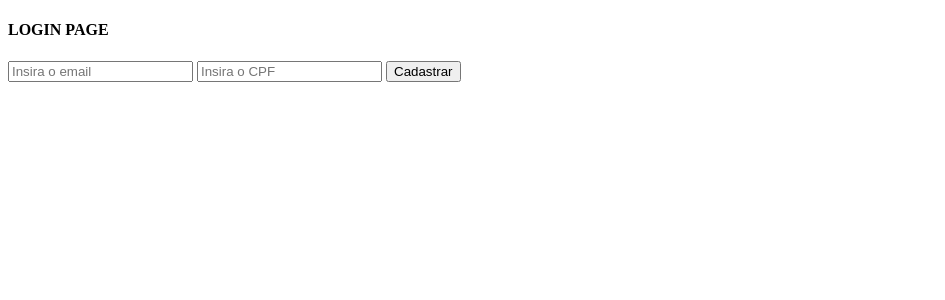
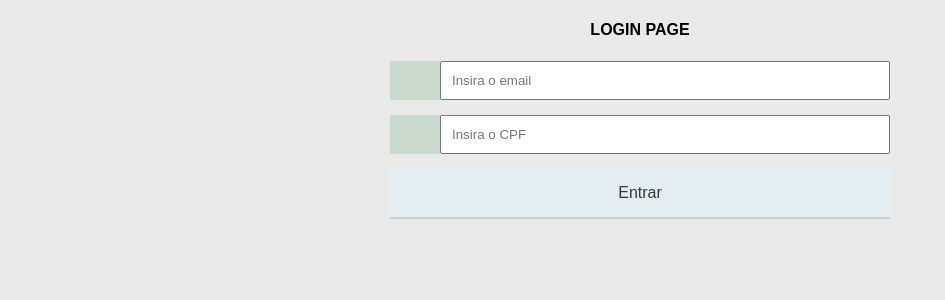
Before and after one commit to Francis1408/Web_Car_Shop, a PHP site: page /loginPage.php in a window 1280 px wide. Shown: the top 300 px of the page, without its empty margins (0-945 px from the left). Run offline with PHP 8.4, Linux system fonts and the light colour scheme; some libraries are stand-ins or nearby versions.

Commit message:
adicionando alguns estilos

```diff
--- a/Trabalho/cadastroVeiculoPage.php
+++ b/Trabalho/cadastroVeiculoPage.php
@@ -5,6 +5,7 @@
 	<meta charset="utf-8">
 	<meta name="viewport" content="width=device-width, initial-scale=1">
 	<title></title>
+	<link rel="stylesheet" type="text/css" href="style.css">
 </head>
 <body>
 	<h4>Preencha as informações do veículo que será anunciado</h4>
@@ -24,7 +25,7 @@
 		<label for="Marca">Marca:</label>
 		<input type="text" name="marca">
 		<br>
-		<input type="submit" name="register" value="Publicar">
+		<input type="submit" name="register" value="Publicar" class="button">
 	</form>
 </body>
 </html>
--- a/Trabalho/catalogPage.php
+++ b/Trabalho/catalogPage.php
@@ -13,6 +13,7 @@
 	<meta charset="utf-8">
 	<meta name="viewport" content="width=device-width, initial-scale=1">
 	<title>MENU</title>
+	<link rel="stylesheet" type="text/css" href="style.css">
 </head>
 <body>
 	<h1>CATÁLOGO</h1>
--- a/Trabalho/createAnuncio.php
+++ b/Trabalho/createAnuncio.php
@@ -4,6 +4,7 @@
 	<meta charset="utf-8">
 	<meta name="viewport" content="width=device-width, initial-scale=1">
 	<title></title>
+	<link rel="stylesheet" type="text/css" href="style.css">
 </head>
 <body>
 	<h3>Criar Anúncio</h3>
@@ -15,7 +16,7 @@
 		<label for="Valor">Valor (R$):</label>
 		<input type="text" name="valor">
 
-		<input type="submit" name="publicar" value="Publicar">
+		<input type="submit" name="publicar" value="Publicar" class="button">
 	</form>
 </body>
 </html>
--- a/Trabalho/createPage.php
+++ b/Trabalho/createPage.php
@@ -1,5 +1,5 @@
 <?php
-	$c = oci_connect(***REMOVED***, ***REMOVED***, "bdengcomp_high");
+	oci_connect(***REMOVED***, ***REMOVED***, "bdengcomp_high");
 		if (!$c) {
 	    	$m = oci_error();
 	    	trigger_error("Could not connect to database: ". $m["message"], E_USER_ERROR);
@@ -134,6 +134,7 @@
 	<meta charset="utf-8">
 	<meta name="viewport" content="width=device-width, initial-scale=1">
 	<title>MENU</title>
+	<link rel="stylesheet" type="text/css" href="style.css">
 </head>
 <body>
 	<?php
--- a/Trabalho/detailsAnuncioPage.php
+++ b/Trabalho/detailsAnuncioPage.php
@@ -13,6 +13,7 @@
 	<meta charset="utf-8">
 	<meta name="viewport" content="width=device-width, initial-scale=1">
 	<title>MENU</title>
+	<link rel="stylesheet" type="text/css" href="style.css">
 </head>
 <body>
 	<?php
--- a/Trabalho/detailsPage.php
+++ b/Trabalho/detailsPage.php
@@ -13,6 +13,7 @@
 	<meta charset="utf-8">
 	<meta name="viewport" content="width=device-width, initial-scale=1">
 	<title>MENU</title>
+	<link rel="stylesheet" type="text/css" href="style.css">
 </head>
 <body>
 	<?php
--- a/Trabalho/detailsTransacao.php
+++ b/Trabalho/detailsTransacao.php
@@ -13,6 +13,7 @@
 	<meta charset="utf-8">
 	<meta name="viewport" content="width=device-width, initial-scale=1">
 	<title>MENU</title>
+	<link rel="stylesheet" type="text/css" href="style.css">
 </head>
 <body>
 	<?php
--- a/Trabalho/editPage.php
+++ b/Trabalho/editPage.php
@@ -44,6 +44,7 @@
 	<meta charset="utf-8">
 	<meta name="viewport" content="width=device-width, initial-scale=1">
 	<title>EDIÇÃO</title>
+	<link rel="stylesheet" type="text/css" href="style.css">
 </head>
 <body>
 	<h4>Editar Anuncio</h4>
@@ -78,7 +79,7 @@
 		<label for="Valor">Placa do Carro:</label>
 		<input type="text" name="carro" value=<?php echo" $row[4]" ?>>
 		<br>
-		<input type="submit" name="alter" value="Alterar">
+		<input type="submit" name="alter" value="Alterar" class="button">
 	</form>
 
 </body>
--- a/Trabalho/index.php
+++ b/Trabalho/index.php
@@ -13,6 +13,7 @@
 	<meta charset="utf-8">
 	<meta name="viewport" content="width=device-width, initial-scale=1">
 	<title>LOGIN</title>
+	<link rel="stylesheet" type="text/css" href="style.css">
 </head>
 <body>
 
--- a/Trabalho/loginPage.php
+++ b/Trabalho/loginPage.php
@@ -4,13 +4,26 @@
 	<meta charset="utf-8">
 	<meta name="viewport" content="width=device-width, initial-scale=1">
 	<title></title>
+	<link rel="stylesheet" type="text/css" href="style.css">
+	<link href='https://css.gg/keyhole.css' rel='stylesheet'>
+	<link href='https://css.gg/user.css' rel='stylesheet'>
 </head>
 <body>
 	<h4>LOGIN PAGE</h4>
-	<form method="post">
-		<input type="text" name="email" placeholder="Insira o email">
-		<input type="text" name="cpf" placeholder="Insira o CPF">
-		<input type="submit" name="act" value="Cadastrar">
-	</form>
+	<div class="box">
+		<form method="post" class="formbox">
+			<div class="input-container">
+			<div class="icon"><i class="gg-user"></i></div>
+			<input type="text" name="email" placeholder="Insira o email" class="input-field">
+			</div>
+			<div class="input-container">
+			<div class="icon"><i class="gg-keyhole"></i></div>
+			<input type="text" name="cpf" placeholder="Insira o CPF" class="input-field">
+			</div>
+			<div class="input-container">
+			<input type="submit" name="act" value="Entrar" class="button" class="input-field">
+			</div>
+		</form>
+	</div>
 </body>
 </html>
--- a/Trabalho/menuPage.php
+++ b/Trabalho/menuPage.php
@@ -4,6 +4,7 @@
 	<meta charset="utf-8">
 	<meta name="viewport" content="width=device-width, initial-scale=1">
 	<title>MENU</title>
+	<link rel="stylesheet" type="text/css" href="style.css">
 </head>
 <body>
 	<?php echo "<h3>".$_SESSION['login'] . " </h3>";  ?>
--- a/Trabalho/meusAnuncios.php
+++ b/Trabalho/meusAnuncios.php
@@ -14,6 +14,7 @@
 	<meta charset="utf-8">
 	<meta name="viewport" content="width=device-width, initial-scale=1">
 	<title>MENU</title>
+	<link rel="stylesheet" type="text/css" href="style.css">
 </head>
 <body>
 	<h1>MEUS ANUNCIOS</h1>
--- /dev/null
+++ b/Trabalho/style.css
@@ -0,0 +1,64 @@
+body{
+    font-size: 1rem;
+    color: black;
+    text-align: center;
+    background-color: rgb(233, 233, 233);
+    font-family: Arial, Helvetica, sans-serif;
+    box-sizing: border-box;
+}
+
+.button{
+    padding: 15px 20px;
+    font-size: 1rem;
+    cursor: pointer;
+    text-align: center;
+    text-decoration: none;
+    outline: none;
+    color: rgb(56, 56, 56);
+    background-color: #e3ecf1;
+    border: none;
+    box-shadow: 0 2px rgb(206, 206, 206); /*só px*/
+    width: 100%;
+}
+    .button:hover {
+        background-color: #ffffff;
+        opacity: 1;
+    }
+
+    .button:active {
+        background-color: #ffffff;
+        box-shadow: 0 1px rgb(150, 150, 150); /*só px*/
+        transform: translateY(2px);
+  }
+
+
+.formbox{
+    max-width:500px;
+    margin:auto
+}
+
+
+
+.input-container {
+    display: flex;
+    width: 100%;
+    margin-bottom: 15px;
+  }
+
+.icon {
+    padding: 15px;
+    background: rgb(201, 218, 206);
+    color: rgb(100, 100, 100);
+    min-width: 20px;
+    text-align: center;
+}
+
+.input-field {
+    width: 100%;
+    padding: 10px;
+    outline: none;
+}
+
+.input-field:focus {
+    border: 4px solid rgb(82, 82, 82);
+}
--- a/Trabalho/transacoesPage.php
+++ b/Trabalho/transacoesPage.php
@@ -14,6 +14,7 @@
 	<meta charset="utf-8">
 	<meta name="viewport" content="width=device-width, initial-scale=1">
 	<title>TRANSAÇÕES</title>
+	<link rel="stylesheet" type="text/css" href="style.css">
 </head>
 <body>
 	<h1>TRANSAÇÕES</h1>
```
Also changed, not shown: Trabalho/cadastroPage.php (+34 -6 lines).
